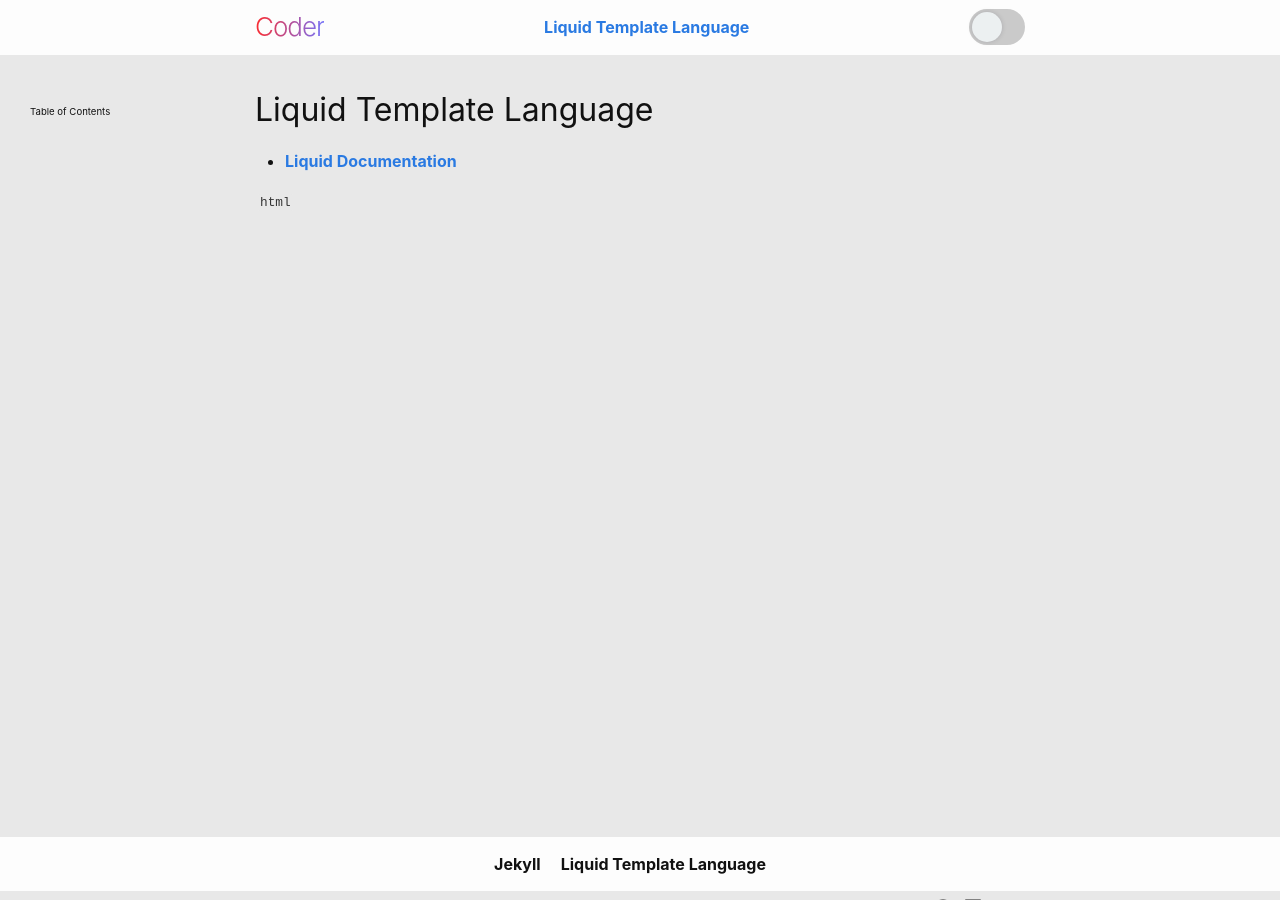
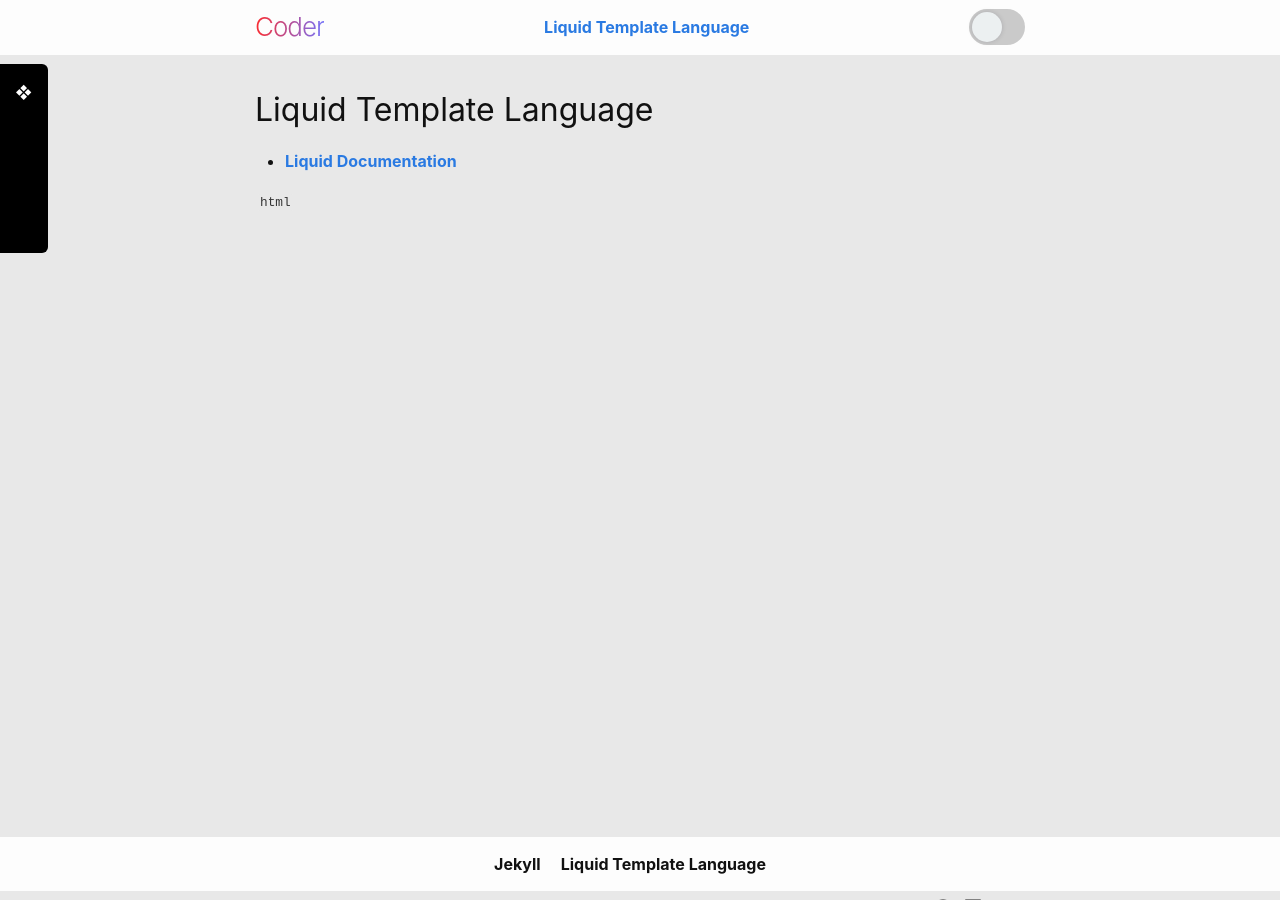
Before and after one commit to markusdoppler/Coder, a Jekyll site: the page built from Jekyll/liquid.md, in a window 1280 px wide and 900 px high. Built offline with Jekyll 4.4.1, drawn with Linux system fonts in a browser that asks for light colours; our own code applies the rules of GitHub Pages for plain Markdown files.

Commit message:
redesigned table of contents to slide out of view when not needed

```diff
--- a/_sass/coder/_layout.scss
+++ b/_sass/coder/_layout.scss
@@ -151,6 +151,7 @@
 }
 
 
+/* Table of Contents */
 
 .toc {
   width: 100%;
@@ -158,6 +159,13 @@
   margin: 0 auto $spacing-unit auto;
   padding: $spacing-unit / 2;
   border-radius: $border-radius;
+  background: black;
+
+  h3 {
+    padding: 1rem 0;
+    font-size: 1.3rem;
+    font-weight: bold;
+  }
 
   ul {
     list-style: none;
@@ -166,31 +174,48 @@
     position: relative;
   }
   li::before {
-    content: "➜";
+    content: "→";
     position: absolute;
     left: -1.5rem;
-
+    top: 0.15rem;
+    font-size: 0.8rem;
   }
   li ~ li {
     margin-top: $spacing-unit / 8;
   }
 
   @media only screen and (min-width: 1000px) {
+    position: fixed;
+    left: - 17rem;
+    top: 4rem;
     margin: 0;
-    width: calc(calc(50% - #{$content-width / 2}) - #{$spacing-unit});
-    max-height: 50vh;
+    padding: 0.5rem 2rem 0.5rem 4rem;
+    width: 20rem;
+    max-height: calc(100vh - 8rem);
     overflow-y: scroll;
-    position: fixed;
-    left: $spacing-unit / 2;
-    top: 3 * $spacing-unit;
-    font-size: 0.6rem;
+    border-radius: 0 $border-radius $border-radius 0;
+
+    transition: 0.5s ease;
+
+    &:hover {
+      left: 0;
+    }
+
+    &::after {
+      content: "❖";
+      position: absolute;
+      top: 1rem;
+      right: 1rem;
+      color: white;
+    }
 
     ul {
       margin-left: 0;
+      padding-bottom: 5rem;
     }
 
-    & * {
-      font-size: 0.6rem;
+    li ~ li {
+      margin-top: $spacing-unit / 2;
     }
   }
 }
```
Also changed, not shown: 1 other file.
